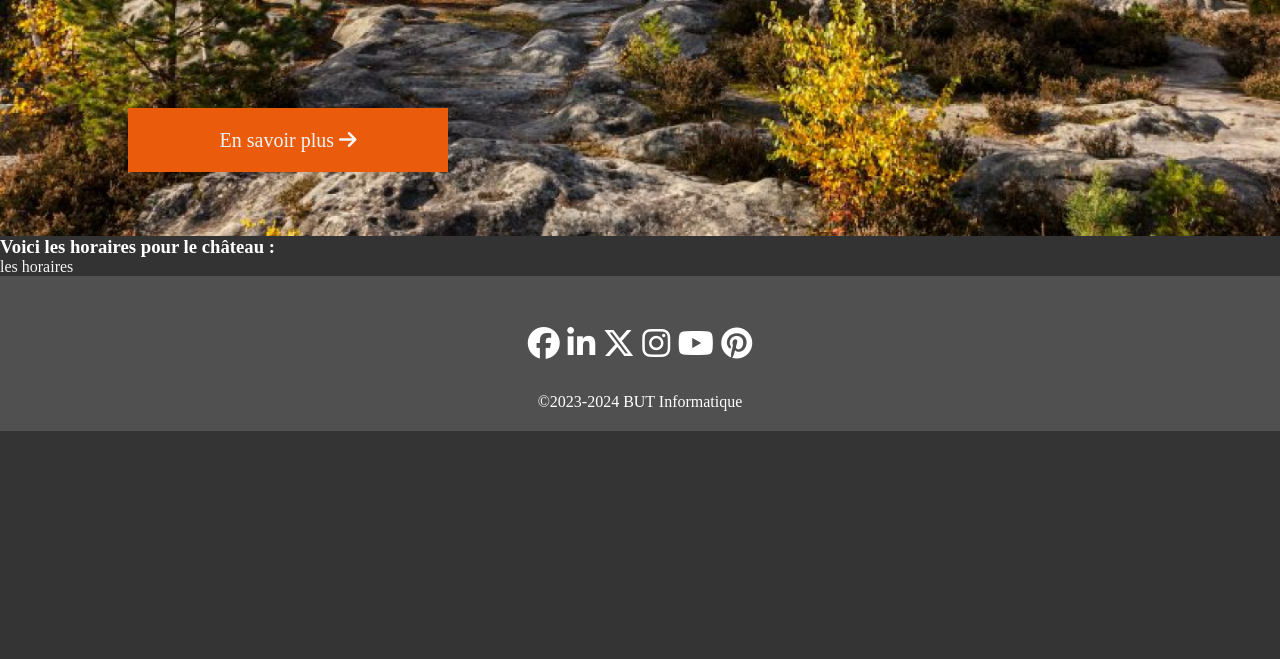
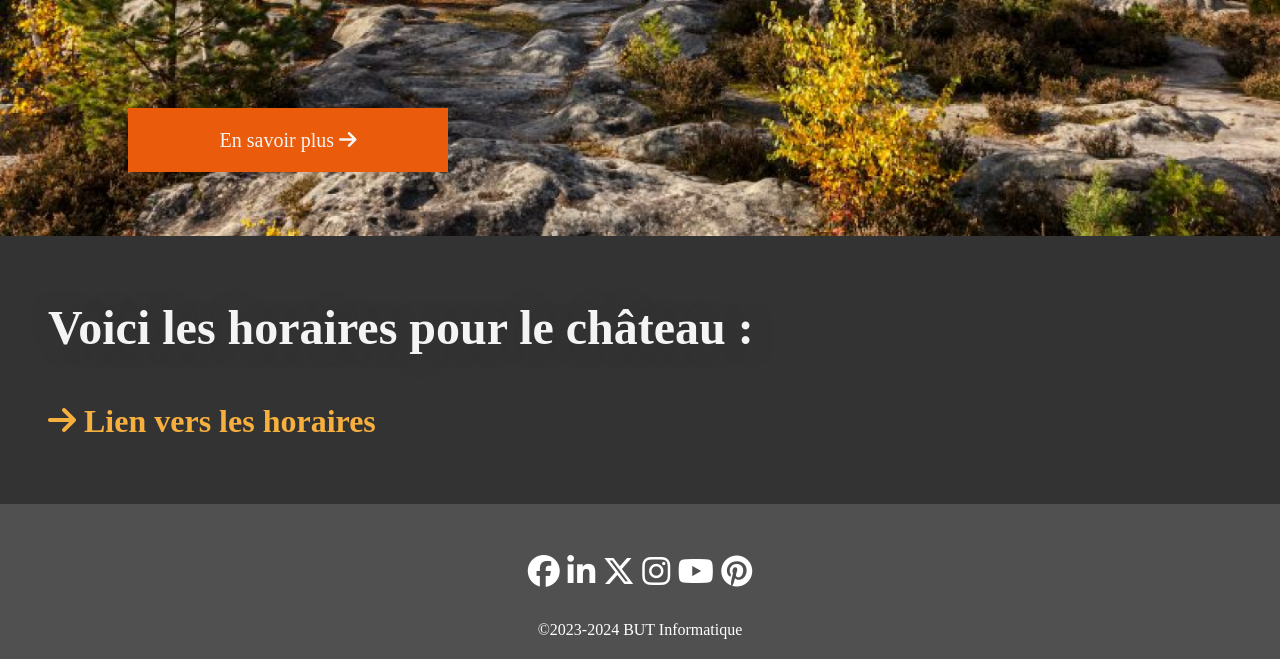
Before and after one commit to EpsiDEV/SAE-Unesco, a PHP site: page /fr/index.html in a window 1280 px wide. Shown: the part 3403-4062 px from the top of the page. Before the commit the page ends 3834 px from the top, so only its background shows below. Run offline with PHP 8.4, Linux system fonts and the light colour scheme; some web fonts are replaced.

Commit message:
add horaires

```diff
--- a/css/style.css
+++ b/css/style.css
@@ -427,3 +427,28 @@ li {
     left: 10px;
   }
 }
+
+.horaires {
+  font-size: 1rem;
+  color: #fff;
+  margin-top: 5%;
+  margin-left: 1rem;
+  margin-bottom: 5%
+}
+
+.horaires h1 {
+  font-size: 3rem;
+  color: #f4f4f4;
+  margin-top: 5%;
+  margin-left: 2rem;
+  margin-bottom: 3%;
+  text-shadow: 2px 2px 20px #333;
+}
+
+.horaires h2 {
+  color: #f7af3e;
+  /*add the right spacing and sizing responsively */
+  font-size: 2rem;
+  margin-top: 3rem;
+  margin-left: 2rem
+}
--- a/fr/index.html
+++ b/fr/index.html
@@ -116,12 +116,13 @@ font-family: "Cicle Gordita Italic";
         </div>
       </a>
     </section>
-    <section class="horaire">
-      <h3>Voici les horaires pour le château :</h3>
+    <section class="horaires">
+      <h1>Voici les horaires pour le château :</h1>
       <a
         href="https://www.chateaudefontainebleau.fr/preparez-votre-visite/horaires-et-tarifs/#horaire"
-        >les horaires</a
+        ><h2><i class="fa-solid fa-arrow-right"></i> Lien vers les horaires</h2></a
       >
+
     </section>
 
     <footer class="footer">
```
